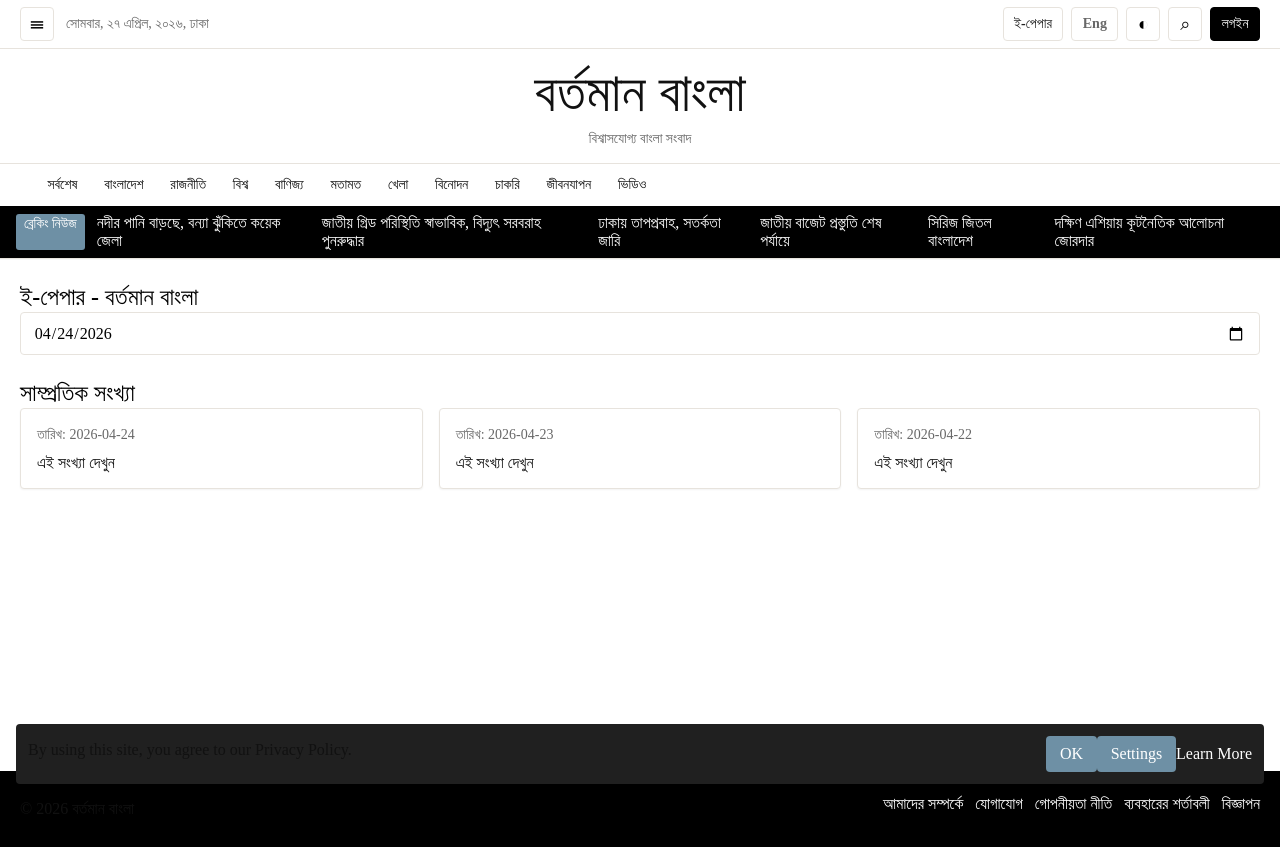
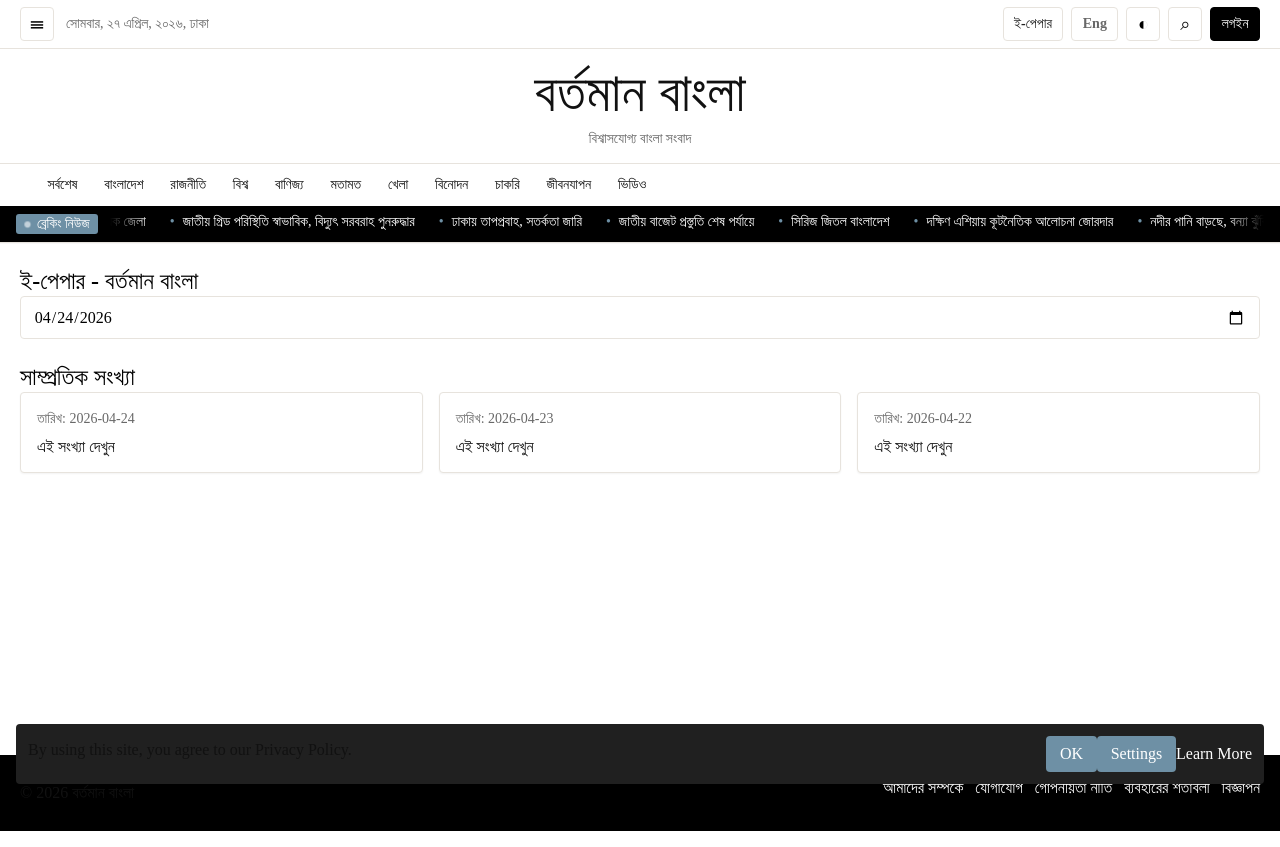
Before and after one commit to sajiiid09/news-portal, a Next.js app in the folder frontend/: page /epaper in a window 1280 px wide. Built offline with nearby package versions, Linux system fonts and the light colour scheme.

Commit message:
Add optimized homepage motion polish

```diff
--- a/frontend/src/app/globals.css
+++ b/frontend/src/app/globals.css
@@ -50,7 +50,7 @@
   padding: 0.5rem 0.8rem;
   cursor: pointer;
   transition: background var(--transition-fast), transform var(--transition-fast),
-    border-color var(--transition-fast), box-shadow var(--transition-fast);
+    border-color var(--transition-fast), box-shadow var(--transition-fast), color var(--transition-fast);
 }
 
 button:hover {
@@ -90,6 +90,41 @@
 
 .bb-main > * {
   animation: bbFadeUp 0.45s ease both;
+}
+
+.bb-motion-ready [data-bb-reveal] {
+  opacity: 0;
+  transform: translate3d(0, 18px, 0);
+  transition: opacity 0.62s var(--motion-ease), transform 0.62s var(--motion-ease);
+  will-change: opacity, transform;
+}
+
+.bb-motion-ready [data-bb-reveal].is-visible {
+  opacity: 1;
+  transform: translate3d(0, 0, 0);
+  will-change: auto;
+}
+
+.bb-motion-ready .bb-home-lead-grid__secondary [data-bb-reveal]:nth-child(2),
+.bb-motion-ready .bb-home-latest-panel__list [data-bb-reveal]:nth-child(2),
+.bb-motion-ready .bb-home-category__list [data-bb-reveal]:nth-child(2),
+.bb-motion-ready .bb-home-media-block__grid [data-bb-reveal]:nth-child(2),
+.bb-motion-ready .bb-home-gallery-list [data-bb-reveal]:nth-child(2) {
+  transition-delay: 80ms;
+}
+
+.bb-motion-ready .bb-home-lead-grid__secondary [data-bb-reveal]:nth-child(3),
+.bb-motion-ready .bb-home-latest-panel__list [data-bb-reveal]:nth-child(3),
+.bb-motion-ready .bb-home-category__list [data-bb-reveal]:nth-child(3),
+.bb-motion-ready .bb-home-media-block__grid [data-bb-reveal]:nth-child(3),
+.bb-motion-ready .bb-home-gallery-list [data-bb-reveal]:nth-child(3) {
+  transition-delay: 140ms;
+}
+
+.bb-motion-ready .bb-home-lead-grid__secondary [data-bb-reveal]:nth-child(4),
+.bb-motion-ready .bb-home-latest-panel__list [data-bb-reveal]:nth-child(4),
+.bb-motion-ready .bb-home-category__list [data-bb-reveal]:nth-child(4) {
+  transition-delay: 200ms;
 }
 
 .bb-header {
@@ -164,6 +199,7 @@
   border-color: var(--color-accent);
   box-shadow: none;
   color: var(--color-accent-deep);
+  transform: translateY(-1px);
 }
 
 .bb-static-utility,
@@ -195,6 +231,7 @@
   background: var(--color-accent-deep);
   border-color: var(--color-accent-deep);
   color: var(--color-white);
+  transform: translateY(-1px);
 }
 
 .bb-header__masthead {
@@ -211,6 +248,12 @@
   font-weight: 900;
   letter-spacing: 0;
   line-height: 1.05;
+  transition: color var(--transition-fast), transform var(--transition-fast);
+}
+
+.bb-header__brand:hover {
+  color: var(--color-accent-deep);
+  transform: translateY(-1px);
 }
 
 .bb-header__masthead p {
@@ -269,14 +312,34 @@
   padding: 0.75rem 0.65rem;
   border-radius: 4px;
   border: 1px solid transparent;
+  position: relative;
   transition: background var(--transition-fast), border-color var(--transition-fast),
-    color var(--transition-fast);
+    color var(--transition-fast), transform var(--transition-fast);
+}
+
+.bb-nav a::after {
+  background: var(--color-accent);
+  bottom: 0.35rem;
+  content: '';
+  height: 2px;
+  left: 0.65rem;
+  position: absolute;
+  right: 0.65rem;
+  transform: scaleX(0);
+  transform-origin: left;
+  transition: transform 0.24s var(--motion-ease);
 }
 
 .bb-nav a:hover {
   background: var(--color-accent-soft);
   border-color: transparent;
   color: var(--color-accent-deep);
+  transform: translateY(-1px);
+}
+
+.bb-nav a:hover::after,
+.bb-nav a:focus-visible::after {
+  transform: scaleX(1);
 }
 
 .bb-nav-item {
@@ -315,6 +378,7 @@
   background: var(--color-black);
   color: var(--color-white);
   padding: var(--spacing-2) var(--spacing-4);
+  overflow: hidden;
 }
 
 .bb-ticker__label {
@@ -323,12 +387,70 @@
   border-radius: 3px;
   font-size: var(--font-size-sm);
   font-weight: 800;
-}
-
-.bb-ticker__content {
-  display: flex;
-  overflow-x: auto;
-  gap: var(--spacing-4);
+  position: relative;
+}
+
+.bb-ticker__label::before {
+  animation: bbPulse 1.3s ease infinite;
+  background: var(--color-white);
+  border-radius: 50%;
+  content: '';
+  display: inline-block;
+  height: 7px;
+  margin-right: 6px;
+  width: 7px;
+}
+
+.bb-ticker__viewport {
+  min-width: 0;
+  overflow: hidden;
+  position: relative;
+}
+
+.bb-ticker__viewport::before,
+.bb-ticker__viewport::after {
+  bottom: 0;
+  content: '';
+  pointer-events: none;
+  position: absolute;
+  top: 0;
+  width: 38px;
+  z-index: 1;
+}
+
+.bb-ticker__viewport::before {
+  background: linear-gradient(90deg, var(--color-black), transparent);
+  left: 0;
+}
+
+.bb-ticker__viewport::after {
+  background: linear-gradient(270deg, var(--color-black), transparent);
+  right: 0;
+}
+
+.bb-ticker__track {
+  animation: bbTickerSlide 38s linear infinite;
+  display: flex;
+  gap: var(--spacing-6);
+  width: max-content;
+}
+
+.bb-ticker__viewport:hover .bb-ticker__track,
+.bb-ticker__viewport:focus-within .bb-ticker__track {
+  animation-play-state: paused;
+}
+
+.bb-ticker__track a {
+  color: var(--color-white);
+  display: inline-flex;
+  font-size: var(--font-size-sm);
+  white-space: nowrap;
+}
+
+.bb-ticker__track a::before {
+  color: var(--color-accent);
+  content: '•';
+  margin-right: var(--spacing-2);
 }
 
 .bb-home-layout {
@@ -390,6 +512,21 @@
   overflow-wrap: break-word;
 }
 
+.bb-home-video-card,
+.bb-home-gallery-item,
+.bb-home-ranked li,
+.bb-home-static-note {
+  transition: transform var(--transition-fast), border-color var(--transition-fast),
+    background var(--transition-fast);
+}
+
+.bb-home-video-card:hover,
+.bb-home-gallery-item:hover,
+.bb-home-ranked li:hover,
+.bb-home-static-note:hover {
+  transform: translateY(-2px);
+}
+
 .bb-home-lead-story h1 {
   font-size: clamp(2.1rem, 4.25vw, 3.75rem);
   line-height: 1.12;
@@ -415,6 +552,16 @@
   overflow: hidden;
   background: var(--color-off-white);
   border: 1px solid var(--color-hairline);
+}
+
+.bb-home-media::after {
+  background: linear-gradient(110deg, transparent 20%, rgba(255, 255, 255, 0.32), transparent 80%);
+  content: '';
+  inset: 0;
+  pointer-events: none;
+  position: absolute;
+  transform: translateX(-120%);
+  transition: transform 0.7s var(--motion-ease);
 }
 
 .bb-home-media img {
@@ -430,6 +577,10 @@
   transform: scale(1.035);
 }
 
+.bb-home-media:hover::after {
+  transform: translateX(120%);
+}
+
 .bb-home-media--lead img {
   aspect-ratio: 16 / 9;
 }
@@ -453,6 +604,12 @@
 .bb-home-text-story {
   border-top: 1px solid var(--color-light-gray);
   padding-top: var(--spacing-4);
+  transition: border-color var(--transition-fast), transform var(--transition-fast);
+}
+
+.bb-home-text-story:hover {
+  border-color: var(--color-accent);
+  transform: translateX(3px);
 }
 
 .bb-home-text-story h3 {
@@ -519,6 +676,14 @@
   margin-top: var(--spacing-4);
   padding: var(--spacing-2);
   text-align: center;
+  transition: background var(--transition-fast), border-color var(--transition-fast),
+    color var(--transition-fast), transform var(--transition-fast);
+}
+
+.bb-home-more-link:hover {
+  background: var(--color-accent-soft);
+  border-color: var(--color-accent);
+  transform: translateY(-1px);
 }
 
 .bb-home-story-strip {
@@ -561,6 +726,25 @@
   font-size: clamp(1.45rem, 2.4vw, 1.9rem);
   letter-spacing: 0;
   line-height: 1.15;
+  position: relative;
+}
+
+.bb-home-section-header h2::after {
+  background: var(--color-accent);
+  content: '';
+  display: block;
+  height: 3px;
+  margin-top: 0.35rem;
+  transform: scaleX(0.32);
+  transform-origin: left;
+  transition: transform 0.35s var(--motion-ease);
+  width: 100%;
+}
+
+.bb-home-category:hover .bb-home-section-header h2::after,
+.bb-home-opinion:hover .bb-home-section-header h2::after,
+.bb-home-media-block:hover .bb-home-section-header h2::after {
+  transform: scaleX(1);
 }
 
 .bb-home-section-header a {
@@ -653,6 +837,10 @@
   grid-template-columns: 2rem minmax(0, 1fr);
   gap: var(--spacing-2);
   padding-top: var(--spacing-3);
+}
+
+.bb-home-ranked li:hover {
+  border-top-color: var(--color-accent);
 }
 
 .bb-home-ranked li::before {
@@ -1120,6 +1308,27 @@
   }
 }
 
+@keyframes bbPulse {
+  0%,
+  100% {
+    opacity: 0.55;
+    transform: scale(0.86);
+  }
+  50% {
+    opacity: 1;
+    transform: scale(1.16);
+  }
+}
+
+@keyframes bbTickerSlide {
+  from {
+    transform: translate3d(0, 0, 0);
+  }
+  to {
+    transform: translate3d(-50%, 0, 0);
+  }
+}
+
 @keyframes bbFadeIn {
   from {
     opacity: 0;
@@ -1143,7 +1352,13 @@
   *::before,
   *::after {
     animation: none !important;
+    scroll-behavior: auto !important;
     transition: none !important;
+  }
+
+  .bb-motion-ready [data-bb-reveal] {
+    opacity: 1;
+    transform: none;
   }
 }
 
--- a/frontend/src/components/layouts/Header/BreakingTicker.tsx
+++ b/frontend/src/components/layouts/Header/BreakingTicker.tsx
@@ -5,12 +5,19 @@
   return (
     <section className="bb-ticker" aria-label="Breaking news">
       <span className="bb-ticker__label">ব্রেকিং নিউজ</span>
-      <div className="bb-ticker__content">
-        {items.map((item) => (
-          <Link key={item.id} href={`/article/${item.slug}`}>
-            {item.title}
-          </Link>
-        ))}
+      <div className="bb-ticker__viewport">
+        <div className="bb-ticker__track">
+          {items.map((item) => (
+            <Link key={item.id} href={`/article/${item.slug}`}>
+              {item.title}
+            </Link>
+          ))}
+          {items.map((item) => (
+            <Link key={`${item.id}-loop`} href={`/article/${item.slug}`} aria-hidden="true" tabIndex={-1}>
+              {item.title}
+            </Link>
+          ))}
+        </div>
       </div>
     </section>
   )
--- a/frontend/src/components/modules/Homepage/index.ts
+++ b/frontend/src/components/modules/Homepage/index.ts
@@ -1 +1,2 @@
 export { HomepageLayout } from './HomepageLayout'
+export { HomeMotion } from './HomeMotion'
--- a/frontend/src/styles/variables.css
+++ b/frontend/src/styles/variables.css
@@ -32,6 +32,8 @@
   --transition-fast: 0.2s ease;
   --transition-normal: 0.3s ease;
   --transition-slow: 0.5s ease;
+  --motion-ease: cubic-bezier(0.22, 1, 0.36, 1);
+  --motion-pop: cubic-bezier(0.2, 0.8, 0.2, 1);
 
   --font-body: var(--font-bangla-sans), 'Noto Sans Bengali', 'SolaimanLipi', 'Kalpurush',
     sans-serif;
```
Also changed, not shown: frontend/src/components/modules/Homepage/HomeMotion.tsx (added, +46 -0 lines), frontend/src/components/modules/Homepage/HomepageLayout.tsx (+22 -11 lines).
